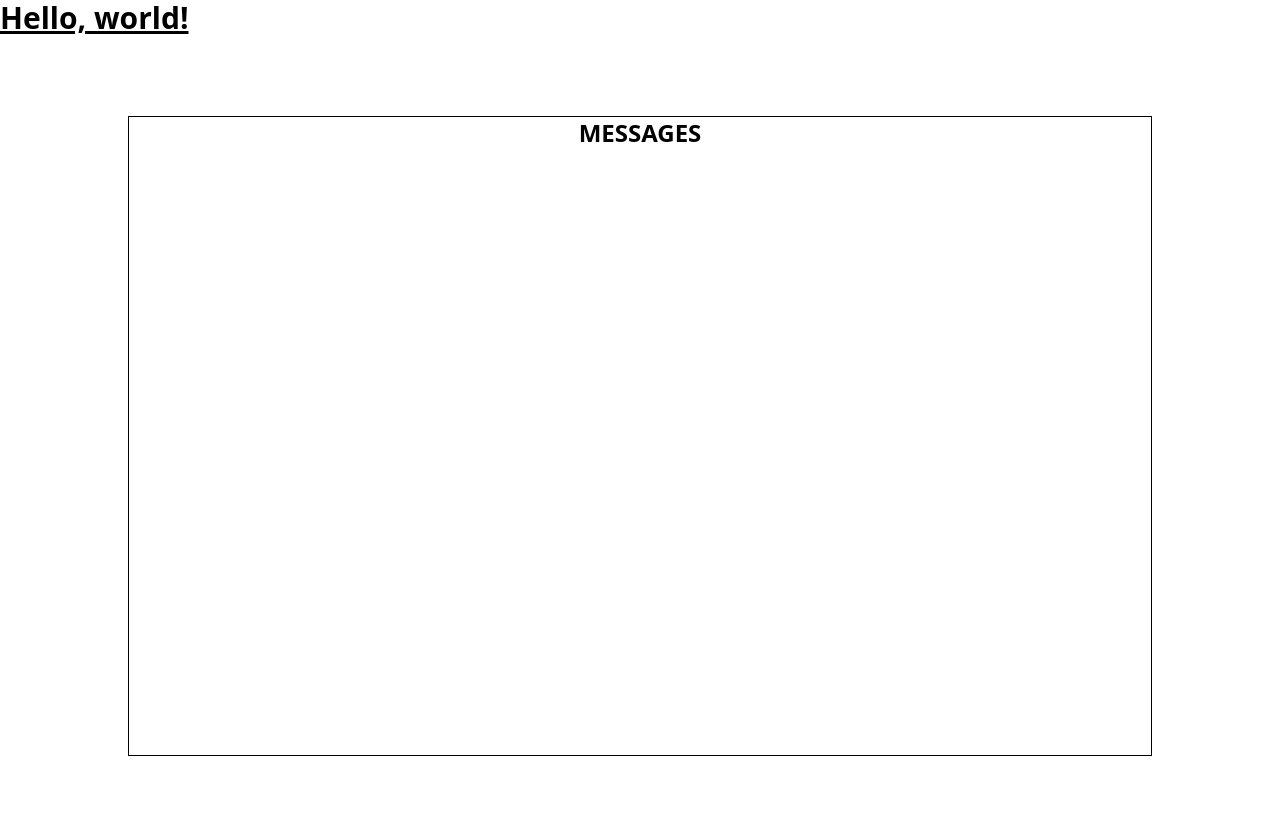
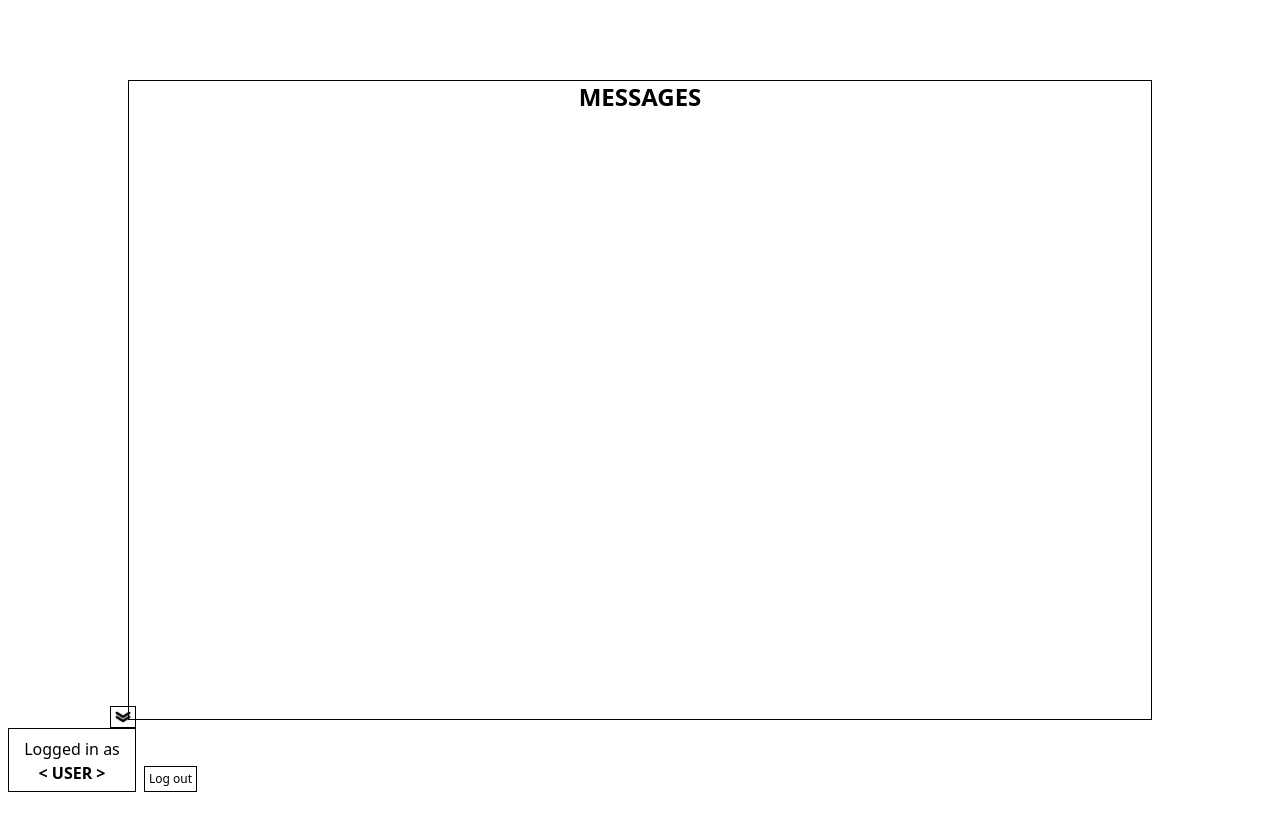
Before and after one commit to FirePhoenix555/chatapp, a website: page public/index.html in a window 1280 px wide. After the commit the page ends 800 px from the top, so only its background shows below. Drawn offline with Linux system fonts and the light colour scheme.

Commit message:
added user info box

```diff
--- a/public/index.html
+++ b/public/index.html
@@ -9,11 +9,26 @@
     </head>
 
     <body>
-        <h1 class="text-3xl font-bold underline">Hello, world!</h1>
         <div id="centerpiece" class="flex items-center justify-center w-screen h-screen">
             <div class="border border-black w-[80%] min-w-[500px] h-[80%] min-h-fit">
                 <h1 class="text-2xl font-bold uppercase text-center">Messages</h1>
             </div>
         </div>
+
+        <div class="flex fixed bottom-0 left-0 justify-center flex-col z-50">
+
+            <div class="self-end m-2 p-1 mb-0 ml-0 w-fit border border-black hover:cursor-pointer rotate-0 hover:rotate-180"> <!-- the hover rotate is a test for now -->
+                <img src="imgs/downarrow.png" class="h-3">
+            </div>
+
+            <div class="relative w-32 h-16 border m-2 p-2 mt-0 border-black text-center">
+                Logged in as <br>
+                <h2 class="font-bold">&lt; USER &gt;</h2>
+            </div>
+
+            <div class="absolute bottom-0 left-[100%] m-1 p-1 mb-2 ml-0 border border-black text-xs whitespace-nowrap hover:cursor-pointer">
+                <a href="/logout" class="no-underline text-black">Log out</a>
+            </div>
+        </div>
     </body>
 </html>
```
Also changed, not shown: public/imgs/downarrow.png (added), public/ocss/styles.css.
